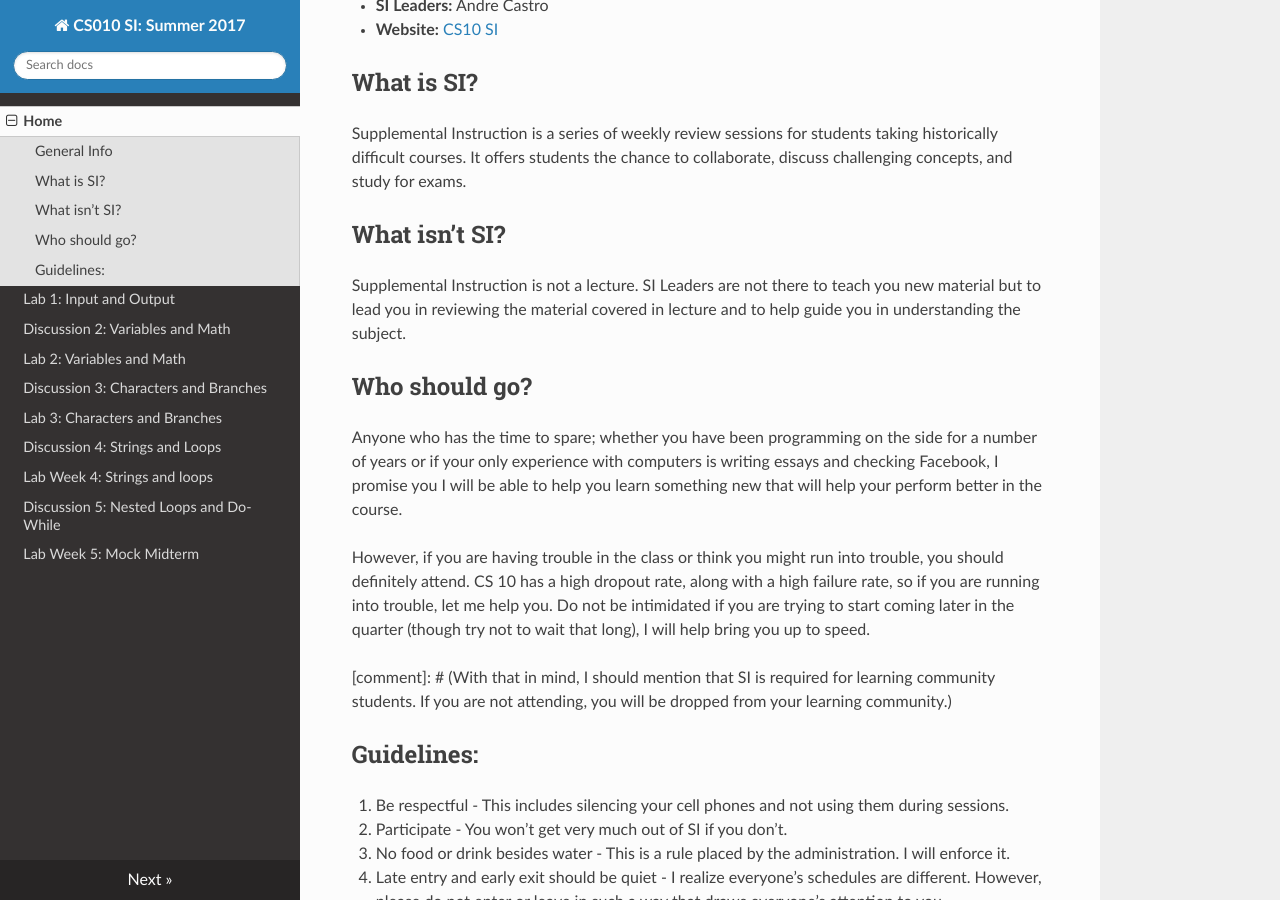
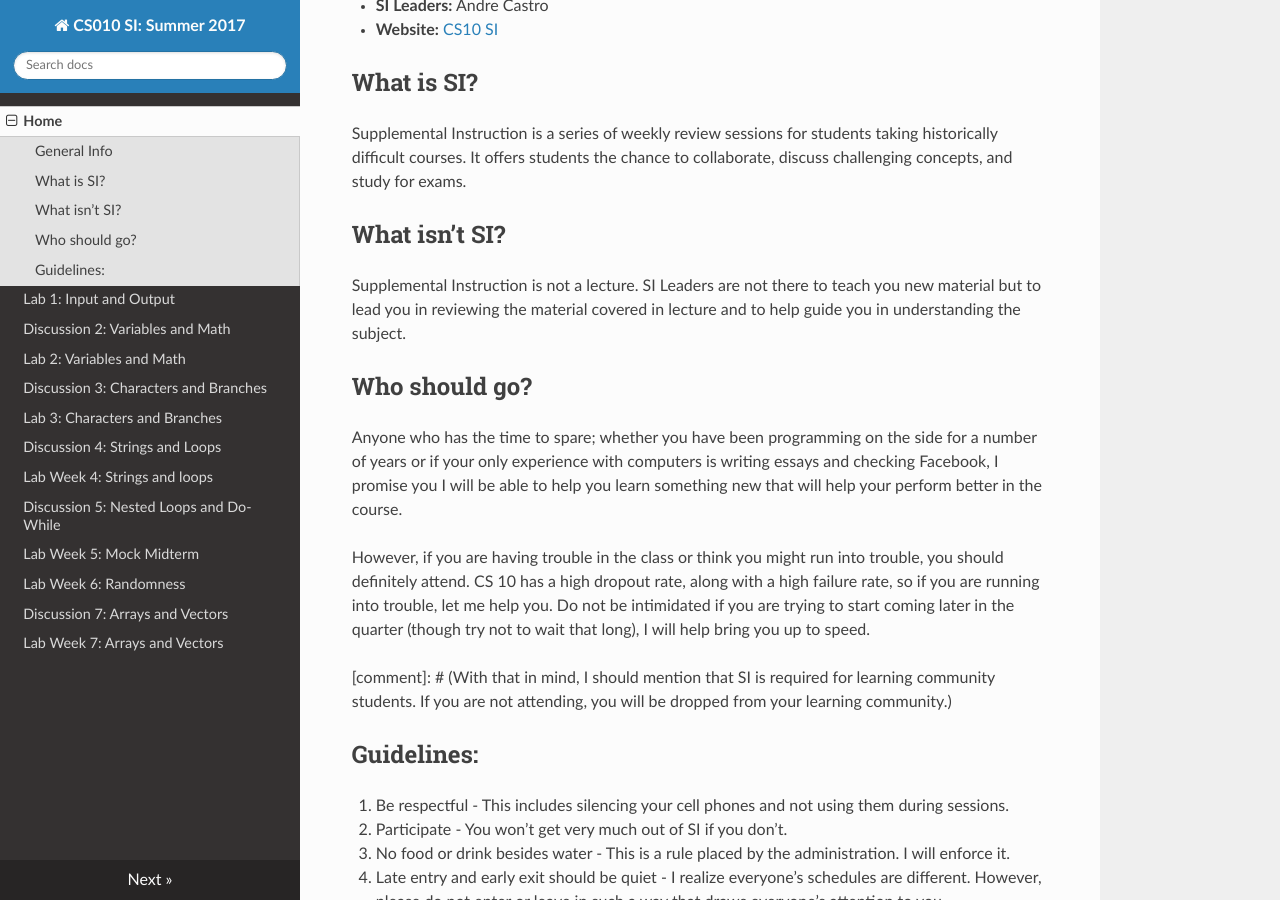
Before and after one commit to cs-si-ucr/cs10, an MkDocs documentation site: the page built from docs/index.md, in a window 1280 px wide and 900 px high, scrolled down 318 px. Built offline with MkDocs 1.6.1, drawn with Linux system fonts in a browser that asks for light colours; nearby versions of some CDN libraries; old or Windows-style settings are respelled for this version of MkDocs.

Commit message:
Updated for week 6/7

```diff
--- a/mkdocs.yml
+++ b/mkdocs.yml
@@ -11,13 +11,13 @@ pages:
     - [dis05.md, "Discussion 5: Nested Loops and Do-While"]
     - [lab05.md, "Lab Week 5: Mock Midterm"]
     #- [dis06.md, "Discussion 6: Midterm Preparation"]
-    #- [lab06.md, "Lab Week 6: Randomness"]
+    - [lab06.md, "Lab Week 6: Randomness"]
     #- [dis07.md, "Discussion 7: Functions"]
     #- [lab07.md, "Lab Week 7: Functions"]
     #- [dis08.md, "Discussion 8: Reference parameters"]
     #- [lab08.md, "Lab Week 8: Reference parameters"]
-    #- [dis09.md, "Discussion 9: Arrays and Vectors"]
-    #- [lab09.md, "Lab Week 9: Arrays and Vectors"]
+    - [dis09.md, "Discussion 7: Arrays and Vectors"]
+    - [lab09.md, "Lab Week 7: Arrays and Vectors"]
     #- [dis10.md, "Discussion 10: Open Questions"]
     #- [lab10.md, "Lab Week 10: Mock Final"]
 theme: readthedocs
```
